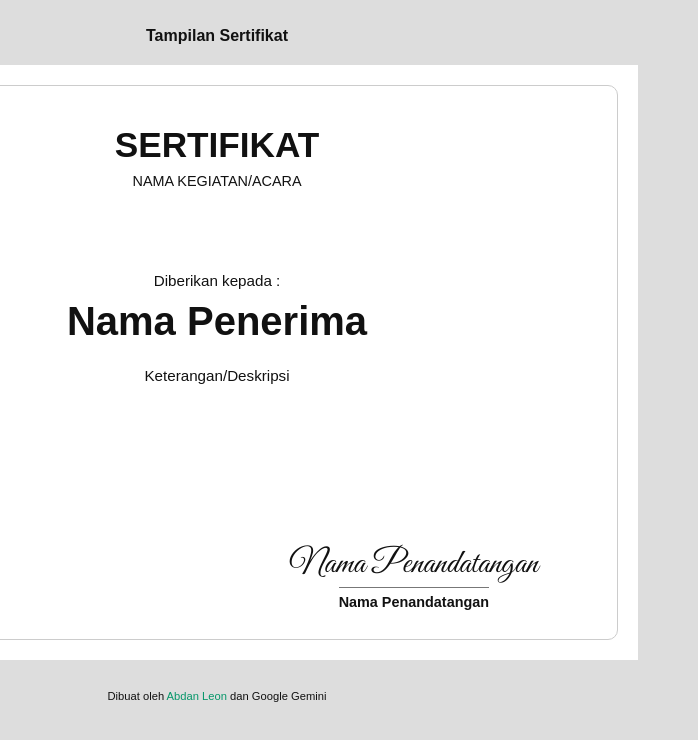
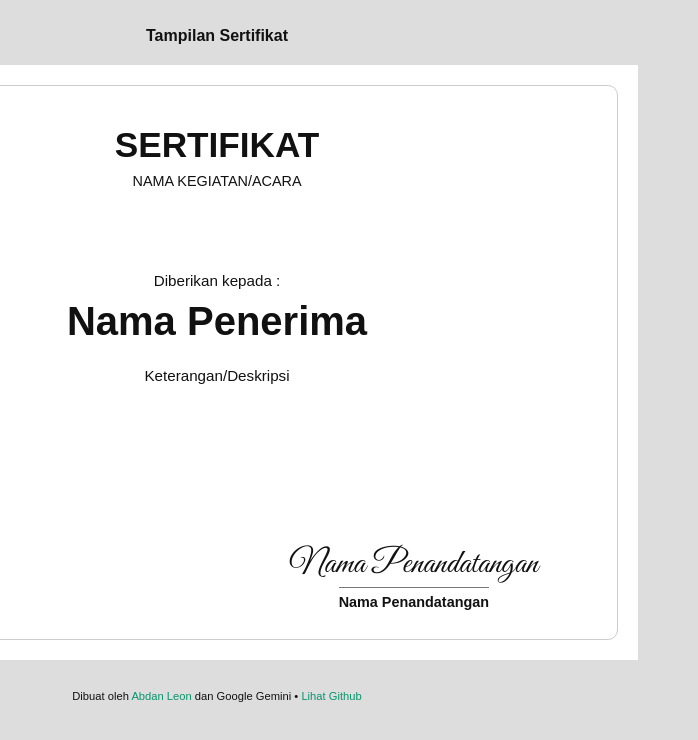
Before and after one commit to abdanleon/sertifikat-instan, a plain HTML site: page index.html in a window 1280 px wide. Shown: the part 480-1220 px from the top of the page, 423-1121 px from the left. Drawn offline with nearby package versions, Linux system fonts and the light colour scheme; a web font is replaced by a local one.

Commit message:
Fix HTML encoding issues in index.html

```diff
--- a/index.html
+++ b/index.html
@@ -74,7 +74,7 @@
                 </div>
             </div>
         </div>
-        <p style="margin: 30px 0 0; font-size: 0.7rem;">Dibuat oleh <a href="https://abdanleon.blogspot.com/" target="_blank">Abdan Leon</a> dan Google Gemini</p>
+        <p style="margin: 30px 0 0; font-size: 0.7rem;">Dibuat oleh <a href="https://abdanleon.blogspot.com/" target="_blank">Abdan Leon</a> dan Google Gemini &#8226; <a href="https://github.com/abdanleon/sertifikat-instan/" target="_blank">Lihat Github</a></p>
     </div>
     <script src="./script.js"></script>
 </body>
```
